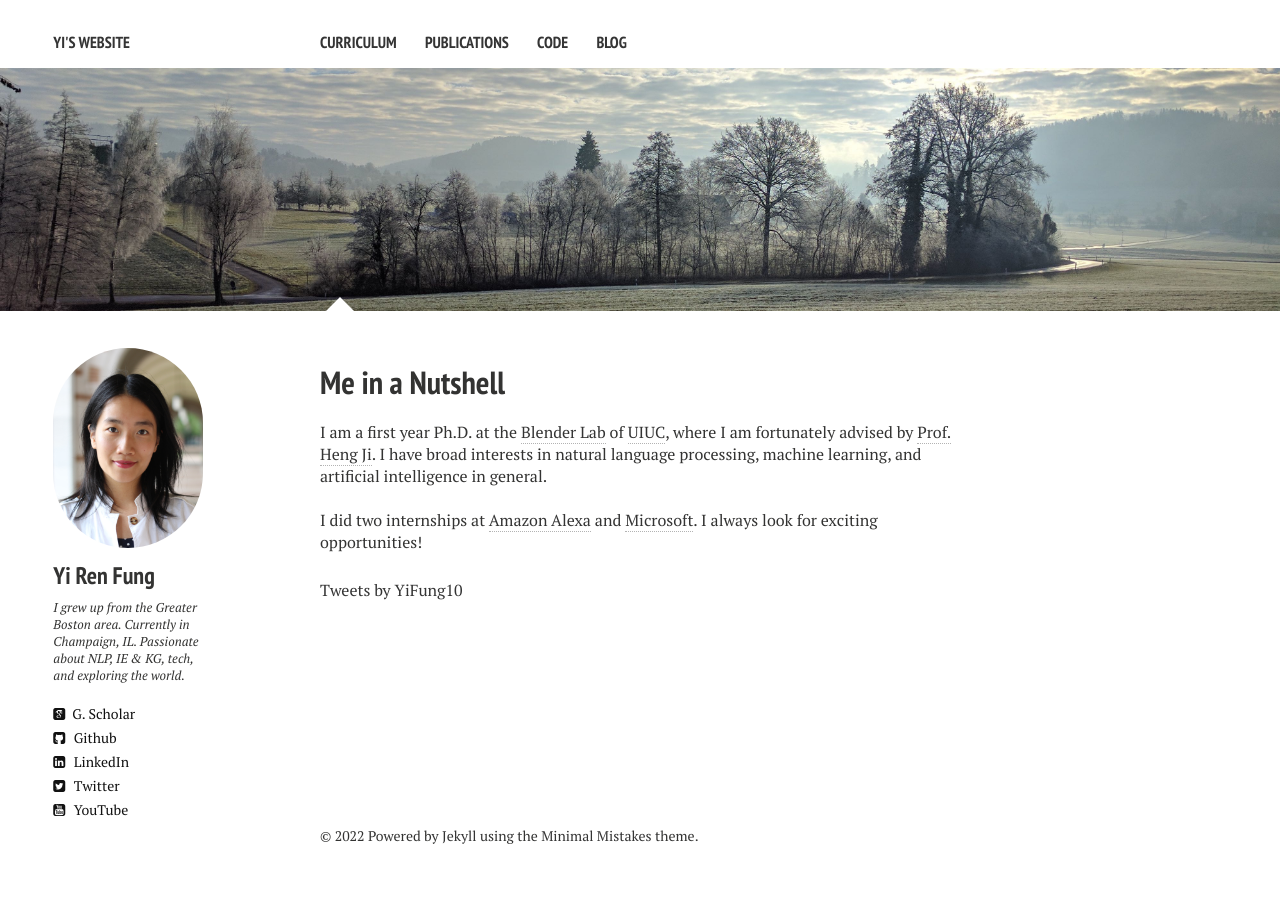
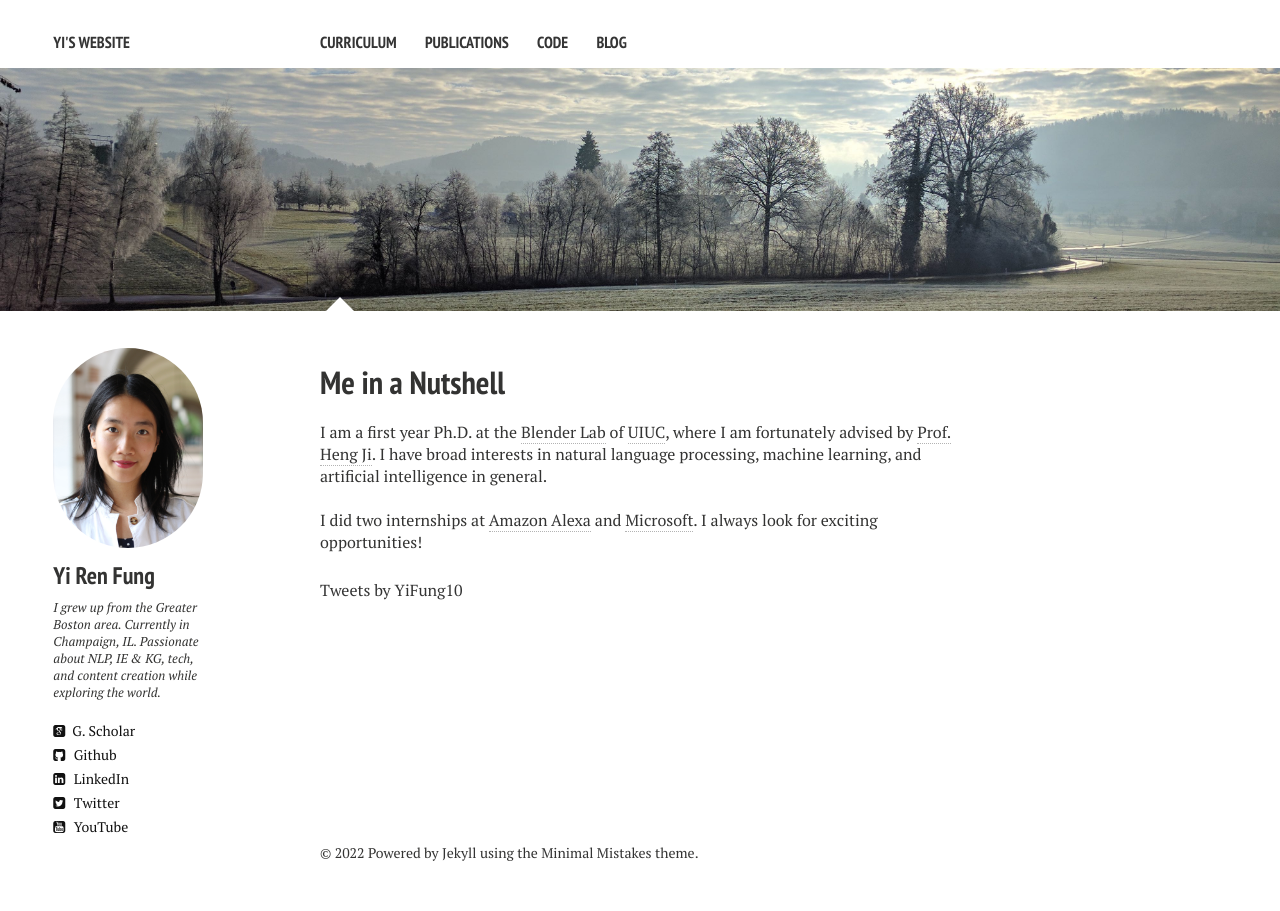
Before and after one commit to yrf1/yrf1.github.io, a Jekyll site: the page built from index.md, in a window 1280 px wide. Built offline with Jekyll 4.4.1, drawn with Linux system fonts in a browser that asks for light colours; nearby versions of some CDN libraries; comment, search, counter and statistics services are not loaded.

Commit message:
Update Website

```diff
--- a/_config.yml
+++ b/_config.yml
@@ -8,7 +8,7 @@ disqus_shortname: yfung
 owner:
   name:           Yi Ren Fung
   avatar:         yfung.png
-  bio:            I grew up from the Greater Boston area. Currently in Champaign, IL. Passionate about NLP, IE & KG, tech, and exploring the world.
+  bio:            I grew up from the Greater Boston area. Currently in Champaign, IL. Passionate about NLP, IE & KG, tech, and content creation while exploring the world.
   email:          yifung2@illinois.edu
   # Social networking links are used in author-bio sidebar. Update and remove as you like.
   twitter: YiFung10
```
